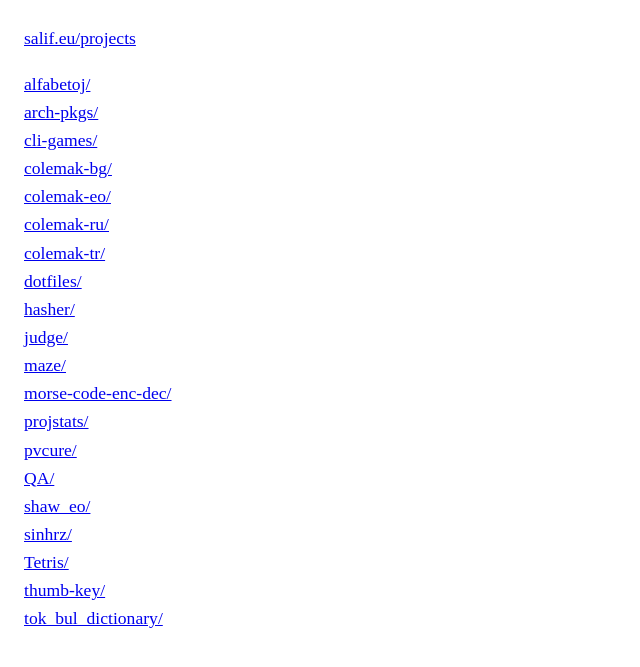
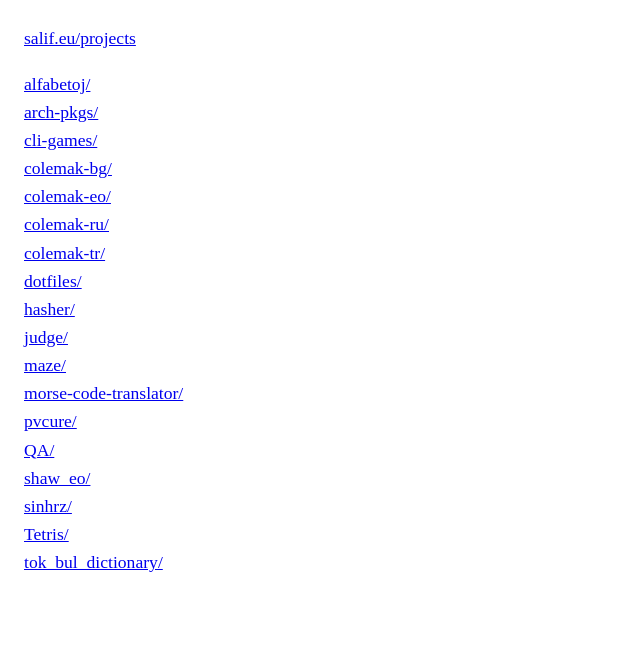
Before and after one commit to salif/salif.github.io, a Jekyll site: the page built from index.md, in a window 1280 px wide. Shown: the top 667 px of the page, without its empty margins (0-640 px from the left). Built offline with Jekyll 4.4.1, drawn with Linux system fonts in a browser that asks for light colours.

Commit message:
Update urls

```diff
--- a/_data/urls.yml
+++ b/_data/urls.yml
@@ -9,12 +9,10 @@
 - hasher/
 - judge/
 - maze/
-- morse-code-enc-dec/
-- projstats/
+- morse-code-translator/
 - pvcure/
 - QA/
 - shaw_eo/
 - sinhrz/
 - Tetris/
-- thumb-key/
 - tok_bul_dictionary/
--- a/robots.txt
+++ b/robots.txt
@@ -1,7 +1,10 @@
+User-agent: *
+Allow: /
+
 Sitemap: https://salif.github.io/sitemap.txt
 Sitemap: https://salif.github.io/colemak-bg/sitemap.xml
 Sitemap: https://salif.github.io/colemak-eo/sitemap.xml
 Sitemap: https://salif.github.io/colemak-tr/sitemap.xml
 Sitemap: https://salif.github.io/colemak-ru/sitemap.xml
 Sitemap: https://salif.github.io/shaw_eo/sitemap.xml
-Sitemap: https://salif.github.io/dotfiles/sitemap.xml
+Sitemap: https://salif.github.io/tok_bul_dictionary/sitemap.xml
```
